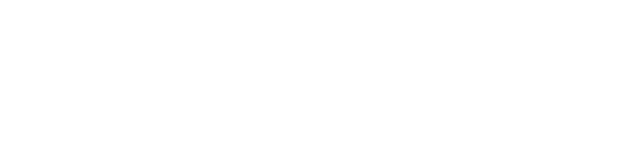
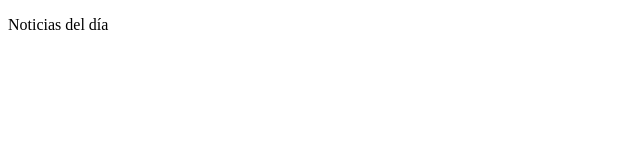
Before and after one commit to JohnFGG/web-prueba, a plain HTML site: page index.html in a window 1280 px wide. Shown: the whole page, without its empty margins (0-640 px from the left). Drawn offline with Linux system fonts and the light colour scheme.

Commit message:
Agregué noticia
sin descripción

```diff
--- a/index.html
+++ b/index.html
@@ -7,6 +7,8 @@
     <title>Document</title>
 </head>
 <body>
-
+<section class="noticia">
+    <p>Noticias del día</p>
+</section>
 </body>
 </html>
```
